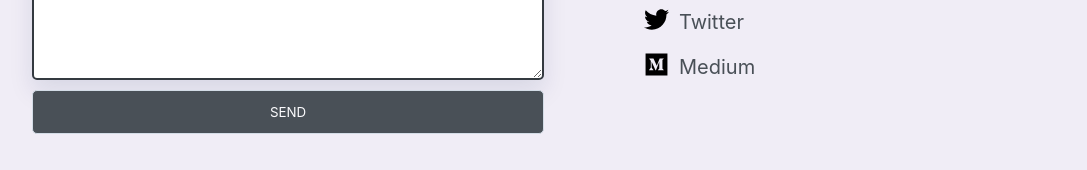
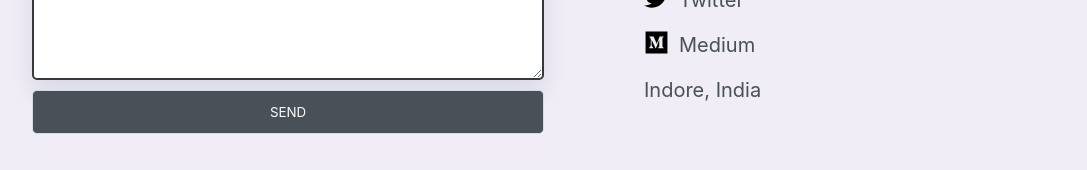
Before and after one commit to Vishal-080/vishalrathod_portfolio, a React (Create React App) app in the folder portfolio/: page / in a window 1280 px wide. Shown: the part 4288-4458 px from the top of the page, without its empty margins (96-1183 px from the left). Built offline with nearby package versions, Linux system fonts and the light colour scheme; no server answers; a web font is replaced by a local one.

Commit message:
Address Added

```diff
--- a/portfolio/src/Components/Contact/Contact.jsx
+++ b/portfolio/src/Components/Contact/Contact.jsx
@@ -66,11 +66,12 @@ const footerData = [
     link: "https://medium.com/@vrathod591",
     icon: <FaMedium className="commonIconsFooter" />,
   },
-  // {
-  //   id: 6,
-  //   title: "HackerRank",
-  //   display: "HackerRank",
-  //   link: "https://hackerrank.com/vrathod591",
+   {
+     id: 6,
+     title: "Address",
+     display: "Indore, India",
+     link: "Indore, India",
+  }
   //   icon: <FaHackerrank className="commonIconsFooter" />,
   // },
 ];
```
